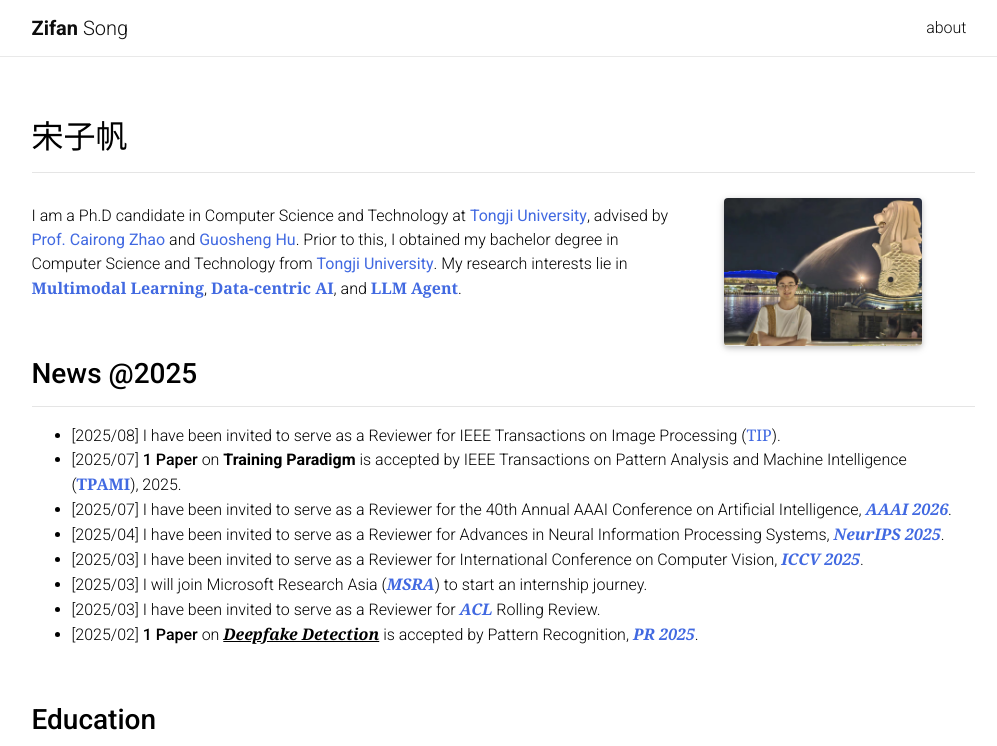
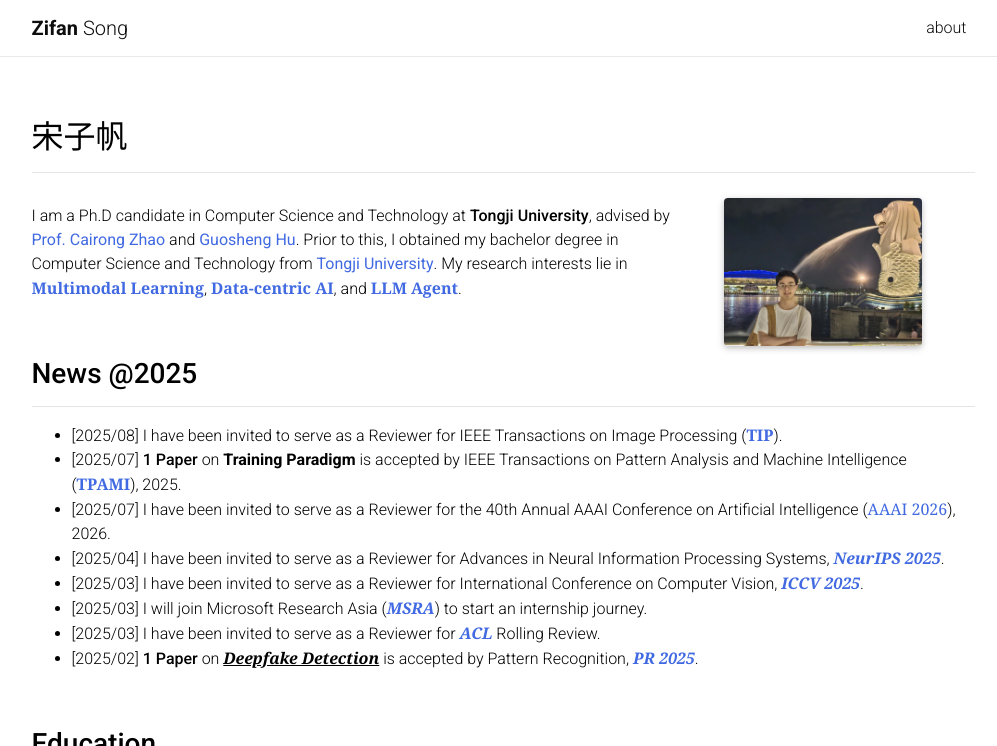
Before and after one commit to MatCaviar/MatCaviar.github.io, a Jekyll site: the page built from _pages/MatCaivar.md, in a window 1280 px wide and 900 px high, cut to the strip 0-746 px from the top of the window. Shown: the whole strip, without its empty margins (137-1134 px from the left). Built offline with Jekyll 4.4.1, drawn with Linux system fonts in a browser that asks for light colours; nearby versions of some CDN libraries; a style sheet for code colours, icons or effects is not loaded.

Commit message:
Update MatCaivar.md

```diff
--- a/_pages/MatCaivar.md
+++ b/_pages/MatCaivar.md
@@ -21,15 +21,15 @@ social: false  # includes social icons at the bottom of the page
 ## 宋<B>子帆</B>
 <hr />
 <p style="margin-bottom:0.8cm; margin-left: 0.5cm"> </p>
-I am a Ph.D candidate in Computer Science and Technology at [<font color="RoyalBlue"><B>Tongji University</B></font>](https://www.tongji.edu.cn/){:target="_blank"}, advised by [<font color="RoyalBlue"><B>Prof. Cairong Zhao</B></font>](https://vill-lab.github.io/){:target="_blank"} and [<font color="RoyalBlue"><B>Guosheng Hu</B></font>](https://huguosheng.github.io/){:target="_blank"}. Prior to this, I obtained my bachelor degree in Computer Science and Technology from [<font color="RoyalBlue"><B>Tongji University</B></font>](https://www.tongji.edu.cn/){:target="_blank"}. My research interests lie in **<font face="Georgia" color="RoyalBlue"><B>Multimodal Learning</B></font>**, **<font face="Georgia" color="RoyalBlue"><B>Data-centric AI</B></font>**, and **<font face="Georgia" color="RoyalBlue"><B>LLM Agent</B></font>**.
+I am a Ph.D candidate in Computer Science and Technology at [**Tongji University**](https://www.tongji.edu.cn/){:target="_blank"}, advised by [<font color="RoyalBlue"><B>Prof. Cairong Zhao</B></font>](https://vill-lab.github.io/){:target="_blank"} and [<font color="RoyalBlue"><B>Guosheng Hu</B></font>](https://huguosheng.github.io/){:target="_blank"}. Prior to this, I obtained my bachelor degree in Computer Science and Technology from [<font color="RoyalBlue"><B>Tongji University</B></font>](https://www.tongji.edu.cn/){:target="_blank"}. My research interests lie in **<font face="Georgia" color="RoyalBlue"><B>Multimodal Learning</B></font>**, **<font face="Georgia" color="RoyalBlue"><B>Data-centric AI</B></font>**, and **<font face="Georgia" color="RoyalBlue"><B>LLM Agent</B></font>**.
 
 <br>
 
 ### **News @2025**
 <hr />
-- [2025/08] I have been invited to serve as a Reviewer for IEEE Transactions on Image Processing (<font face="Georgia" color="RoyalBlue"><B>TIP</B></font>).
+- [2025/08] I have been invited to serve as a Reviewer for IEEE Transactions on Image Processing (**<font face="Georgia" color="RoyalBlue"><B>TIP</B></font>**).
 - [2025/07] **1 Paper** on [**<B>Training Paradigm</B>**](https://ieeexplore.ieee.org/abstract/document/11106184){:target="_blank"} is accepted by IEEE Transactions on Pattern Analysis and Machine Intelligence (**<font face="Georgia" color="RoyalBlue"><B>TPAMI</B></font>**), 2025.
-- [2025/07] I have been invited to serve as a Reviewer for the 40th Annual AAAI Conference on Artificial Intelligence, **<font face="Georgia" color="RoyalBlue"><I><B>AAAI 2026</B></I></font>**.
+- [2025/07] I have been invited to serve as a Reviewer for the 40th Annual AAAI Conference on Artificial Intelligence (**<font face="Georgia" color="RoyalBlue">AAAI 2026</font>**), 2026.
 - [2025/04] I have been invited to serve as a Reviewer for Advances in Neural Information Processing Systems, **<font face="Georgia" color="RoyalBlue"><I><B>NeurIPS 2025</B></I></font>**.
 - [2025/03] I have been invited to serve as a Reviewer for International Conference on Computer Vision, **<font face="Georgia" color="RoyalBlue"><I><B>ICCV 2025</B></I></font>**.
 - [2025/03] I will join Microsoft Research Asia (**<font face="Georgia" color="RoyalBlue"><I><B>MSRA</B></I></font>**) to start an internship journey.
```
